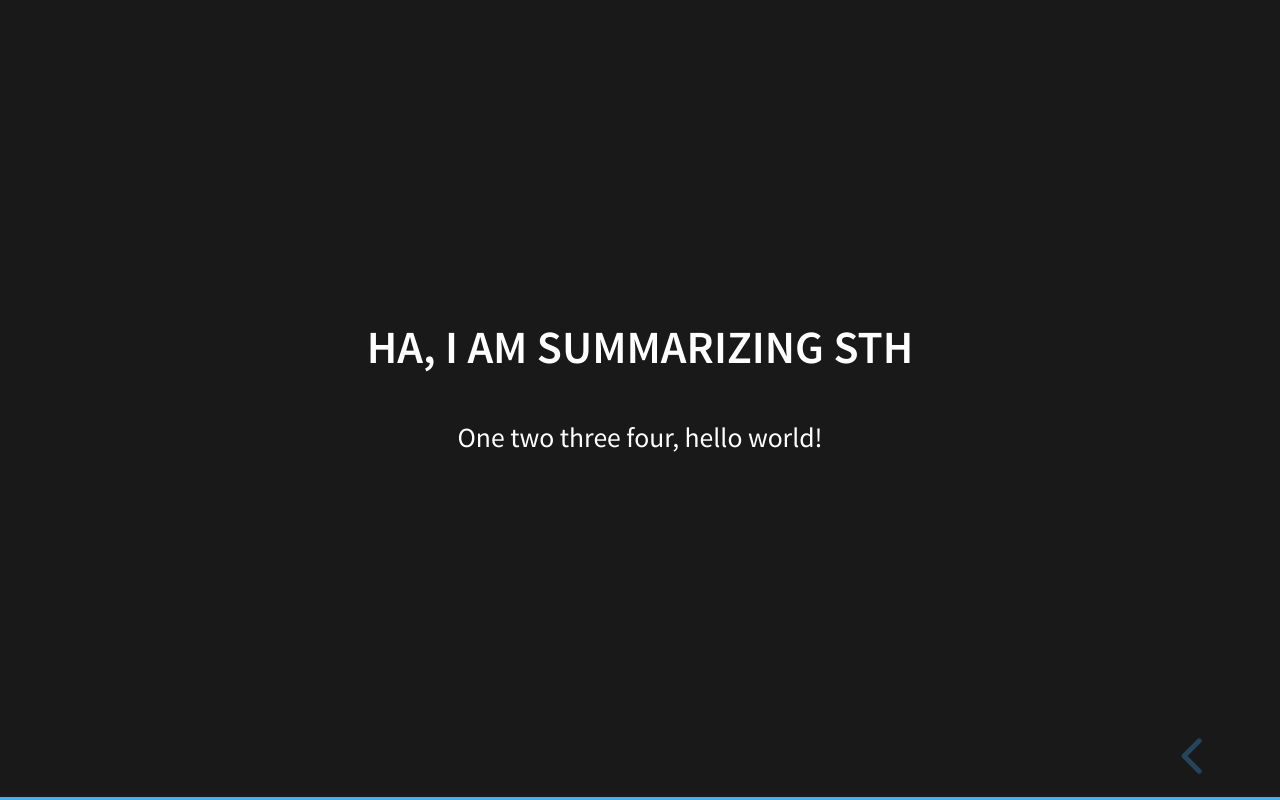
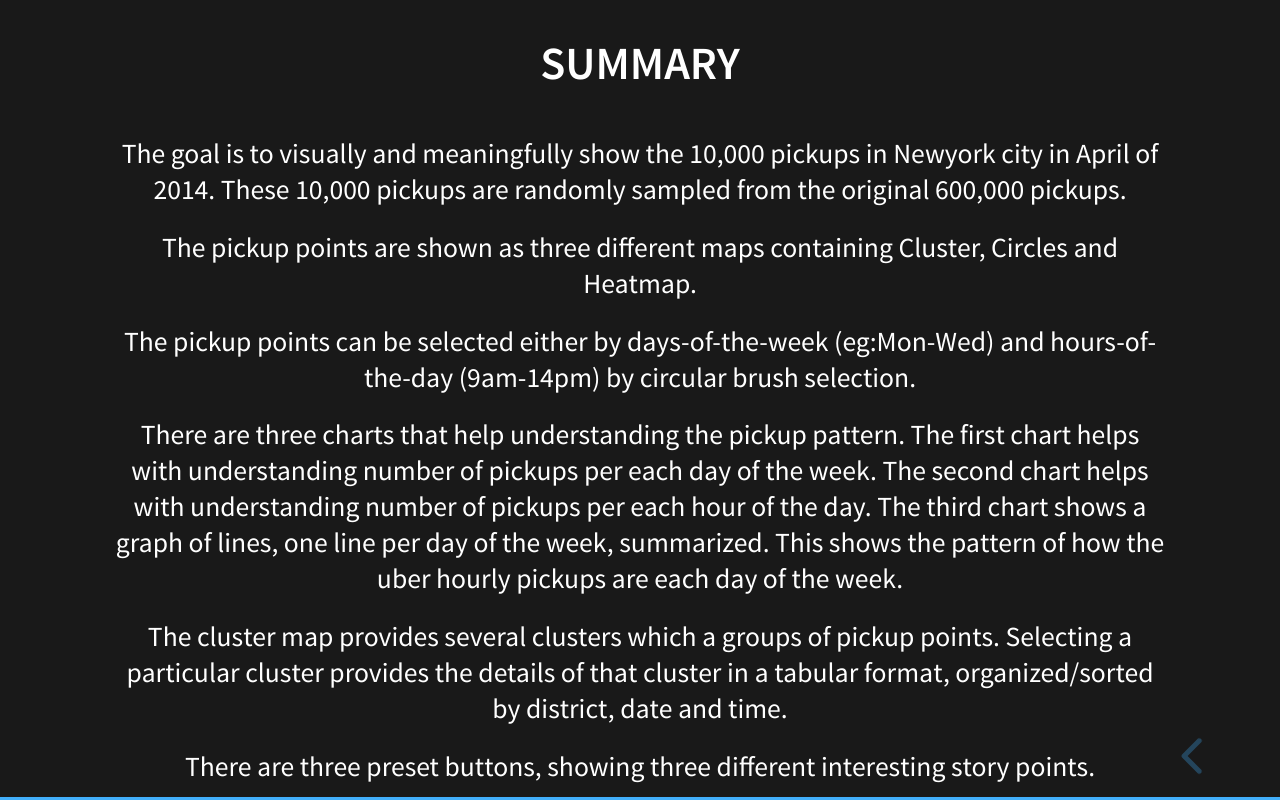
Before and after one commit to UberMoves/ubermoves.github.io, a website: page index.html in a window 1280 px wide. Both pictures are taken after a click on the button "next slide". Drawn offline with Linux system fonts and the light colour scheme.

Commit message:
Update index.html

```diff
--- a/index.html
+++ b/index.html
@@ -32,30 +32,53 @@
 
 					width: 120px;
 					transform: translateX(-8px);
-				"/>
-				<br/>
+				" />
+				<br />
 				Uber Moves
 				<p>
 					<small>a visual exploration for Uber pickups</small>
 				</p>
-				<a href="UberMoves/app.html" >Interactive Demo</a>
-				<br/>
-				<a href="#" >Video</a>
-				<br/>
+				<a href="UberMoves/app.html">Interactive Demo</a>
+				<br />
+				<a href="#">Video</a>
+				<br />
 				<a href="?transition=zoom#/summarizeSec">Summary</a>
-				<br/>
-				<a href="UberMoves/Uber-Moves Process Book.pdf" >Process Book</a>
-				<br/>
-				<a href="UberMoves/data/data_with_district.csv" >Dataset</a>
-				<br/>
+				<br />
+				<a href="UberMoves/Uber-Moves Process Book.pdf">Process Book</a>
+				<br />
+				<a href="UberMoves/data/data_with_district.csv">Dataset</a>
+				<br />
 
 			</section>
 			<section id="summarizeSec">
-				<h5>Ha, I am summarizing sth</h5>
+				<h5>Summary</h5>
 				<small>
-				<p>
-					One two three four, hello world!
-				</p>
+					<p>
+						The goal is to visually and meaningfully show the 10,000 pickups in Newyork city in April of
+						2014. These 10,000 pickups are randomly sampled from the original 600,000 pickups.
+					</p>
+					<p>
+						The pickup points are shown as three different maps containing Cluster, Circles and Heatmap.
+					</p>
+					<p>
+						The pickup points can be selected either by days-of-the-week (eg:Mon-Wed) and hours-of-the-day
+						(9am-14pm) by circular brush selection.
+					</p>
+					<p>
+						There are three charts that help understanding the pickup pattern.
+						The first chart helps with understanding number of pickups per each day of the week.
+						The second chart helps with understanding number of pickups per each hour of the day.
+						The third chart shows a graph of lines, one line per day of the week, summarized. This shows the
+						pattern of how the uber hourly pickups are each day of the week.
+					</p>
+					<p>
+						The cluster map provides several clusters which a groups of pickup points. Selecting a
+						particular cluster provides the details of that cluster in a tabular format, organized/sorted by
+						district, date and time.
+					</p>
+					<p>
+						There are three preset buttons, showing three different interesting story points.
+					</p>
 				</small>
 			</section>
 
```
